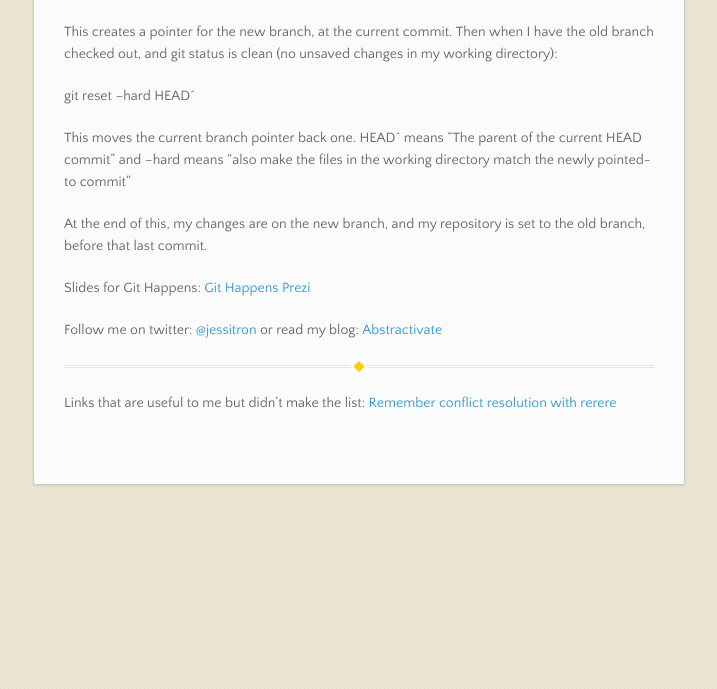
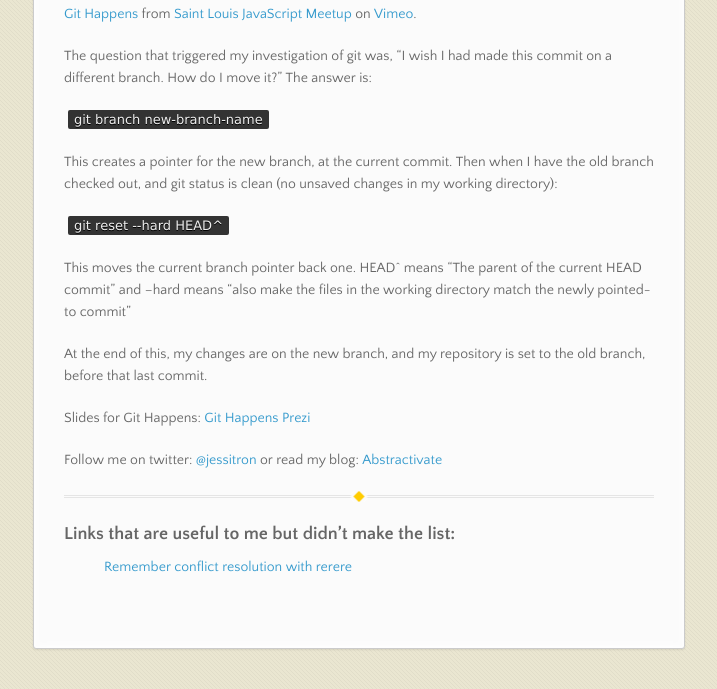
Before and after one commit to jessitron/git-happens, a Jekyll site: the page built from index.md, in a window 1280 px wide, cut to the strip 1032-1721 px from the top of the page. Shown: the whole strip, without its empty margins (282-999 px from the left). Built offline with Jekyll 4.4.1, drawn with Linux system fonts in a browser that asks for light colours; nearby versions of some CDN libraries; before the commit the page ends 1557 px from its top, so only the background shows below that.

Commit message:
Fix links and lists

```diff
--- a/index.md
+++ b/index.md
@@ -7,22 +7,22 @@
 what to type. Here are some of them.
 
 # Concepts
-[Think Like a Git](http://think-like-a-git.net/)
-[Reset and Checkout](http://git-scm.com/2011/07/11/reset.html)
+* [Think Like a Git](http://think-like-a-git.net/)
+* [Reset and Checkout](http://git-scm.com/2011/07/11/reset.html)
 
 # Setup
-[Some good defaults](http://grimoire.ca/git/config)
-[Set your editor](http://git-scm.com/book/en/Getting-Started-First-Time-Git-Setup#Your-Editor)
+* [Some good defaults](http://grimoire.ca/git/config)
+* [Set your editor](http://git-scm.com/book/en/Getting-Started-First-Time-Git-Setup#Your-Editor)
 
 # Tools
 Any of these can show you the commit graph.
 gitk (comes with git)
-[SourceTree](http://www.sourcetreeapp.com/)
-[IntelliJ Java IDE](http://www.jetbrains.com/idea/)
+* [SourceTree](http://www.sourcetreeapp.com/)
+* [IntelliJ Java IDE](http://www.jetbrains.com/idea/)
 
 # Reference
-[cheat-sheet style command summary](http://cheat.errtheblog.com/s/git)
-[Everything Else](http://www.google.com)
+* [cheat-sheet style command summary](http://cheat.errtheblog.com/s/git)
+* [Everything Else](http://www.google.com)
 
 
 <iframe src="http://player.vimeo.com/video/46010208" width="500" height="281" frameborder="0">do things right</iframe>
@@ -33,13 +33,13 @@
 made this commit on a different branch. How do I move it?" The answer
 is:
 
-   git branch new-branch-name
+   ``git branch new-branch-name``
 
 This creates a pointer for the new branch, at the current commit.
 Then when I have the old branch checked out, and git status is clean (no
 unsaved changes in my working directory):
 
-   git reset --hard HEAD^
+   ``git reset --hard HEAD^``
 
 This moves the current branch pointer back one. HEAD^ means "The parent
 of the current HEAD commit" and --hard means "also make the files in the
@@ -56,5 +56,5 @@
 
 -----------
 
-Links that are useful to me but didn't make the list:
-[Remember conflict resolution with rerere](http://git-scm.com/blog/2010/03/08/rerere.html)
+###Links that are useful to me but didn't make the list:
+* [Remember conflict resolution with rerere](http://git-scm.com/blog/2010/03/08/rerere.html)
--- a/stylesheets/styles.css
+++ b/stylesheets/styles.css
@@ -567,7 +567,8 @@
 }
 
 ul {
-  list-style-image: url("../images/bullet.png");
+  list-style: none;
+  list-style-image: none;
 }
 
 strong {
```
